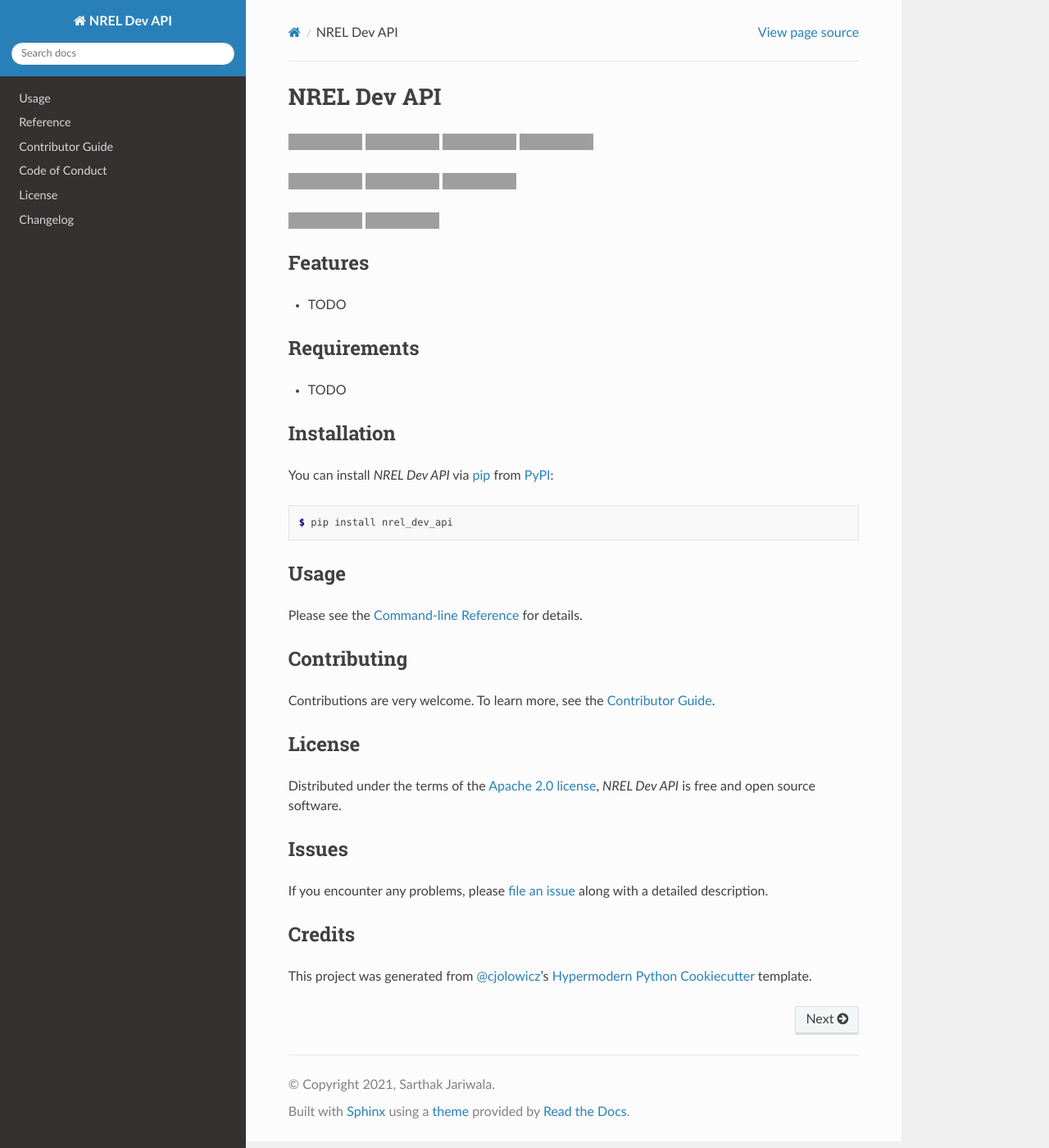
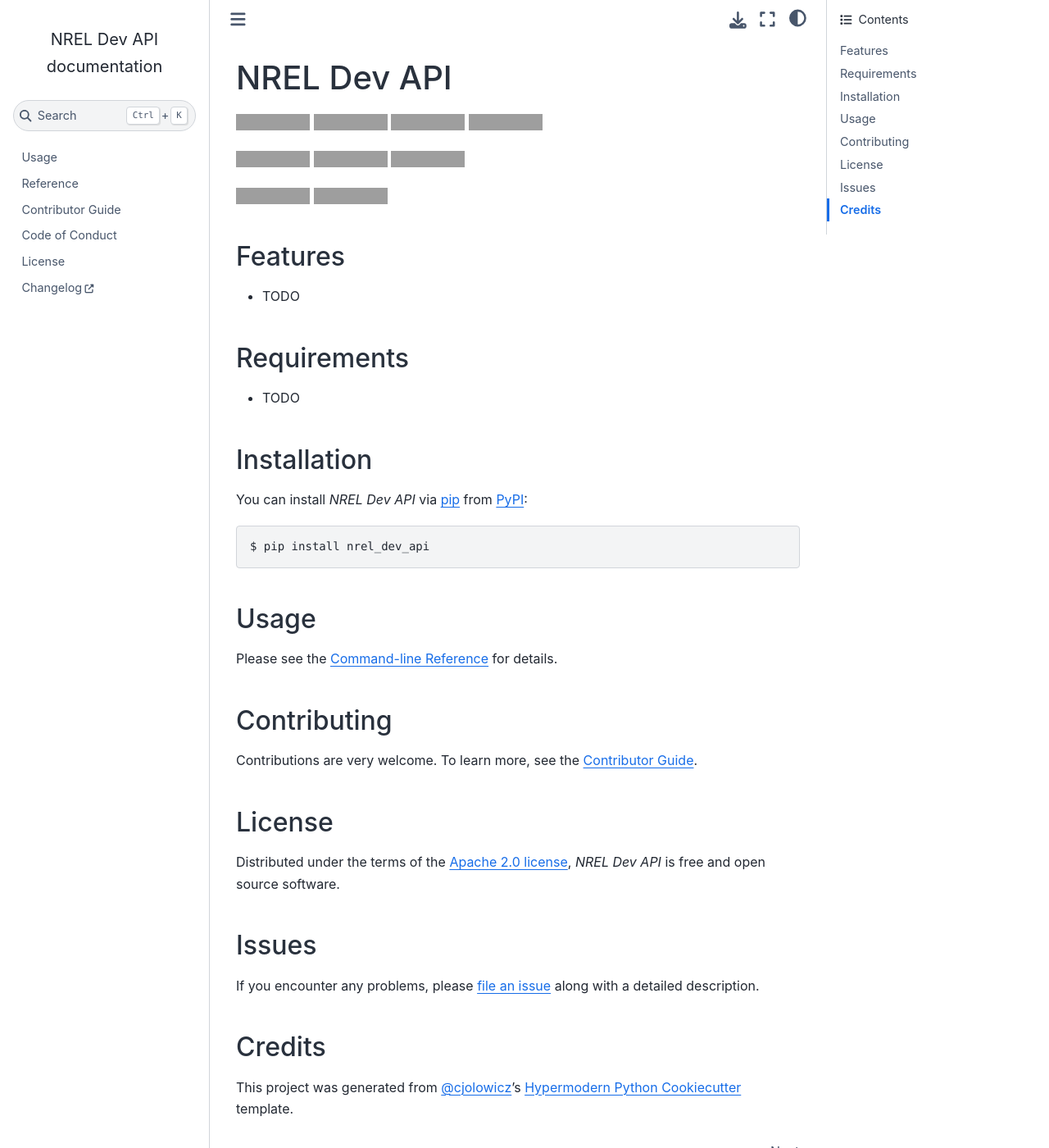
Before and after one commit to SarthakJariwala/nrel_dev_api, a Sphinx documentation site: the page built from docs/index.rst, in a window 1280 px wide and 1400 px high, cut to the strip 0-1400 px from the top of the window. Shown: the whole strip at 82% size. Built offline with Sphinx 7.4.7 and the Sphinx Book theme 1.1.4, drawn with Linux system fonts in a browser that asks for light colours; some of the changed text lies outside the part shown; grey boxes are pictures that could not be loaded.

Commit message:
sphinx-book-theme & docs building

```diff
--- a/docs/conf.py
+++ b/docs/conf.py
@@ -4,12 +4,10 @@
 
 project = "NREL Dev API"
 author = "Sarthak Jariwala"
-copyright = f"{datetime.now().year}, {author}"
+copyright = f"2020 - {datetime.now().year}, {author}"
 extensions = [
     "sphinx.ext.autodoc",
     "sphinx.ext.napoleon",
-    "sphinx_click",
-    "sphinx_rtd_theme",
 ]
 autodoc_typehints = "description"
-html_theme = "sphinx_rtd_theme"
+html_theme = "sphinx_book_theme"
--- a/docs/reference.rst
+++ b/docs/reference.rst
@@ -6,8 +6,8 @@
     :backlinks: none
 
 
-nrel_dev_api.__main__
+nrel_dev_api.solar
 ---------------------
 
-.. automodule:: nrel_dev_api.__main__
+.. automodule:: nrel_dev_api.solar
    :members:
--- a/docs/requirements.txt
+++ b/docs/requirements.txt
@@ -1,3 +1,2 @@
-sphinx==4.1.1
-sphinx-click==3.0.1
-sphinx-rtd-theme==0.5.2
+sphinx==3.5.4
+sphinx_book_theme==0.1.1
--- a/noxfile.py
+++ b/noxfile.py
@@ -20,7 +20,7 @@
 
 
 package = "nrel_dev_api"
-python_versions = ["3.9", "3.8", "3.7", "3.6"]
+python_versions = ["3.9", "3.8", "3.7"]
 nox.needs_version = ">= 2021.6.6"
 nox.options.sessions = (
     "pre-commit",
@@ -172,7 +172,7 @@
     """Build the documentation."""
     args = session.posargs or ["docs", "docs/_build"]
     session.install(".")
-    session.install("sphinx", "sphinx-click", "sphinx-rtd-theme")
+    session.install("sphinx", "sphinx-book-theme")
 
     build_dir = Path("docs", "_build")
     if build_dir.exists():
@@ -186,7 +186,7 @@
     """Build and serve the documentation with live reloading on file changes."""
     args = session.posargs or ["--open-browser", "docs", "docs/_build"]
     session.install(".")
-    session.install("sphinx", "sphinx-autobuild", "sphinx-click", "sphinx-rtd-theme")
+    session.install("sphinx", "sphinx-autobuild", "sphinx-book-theme")
 
     build_dir = Path("docs", "_build")
     if build_dir.exists():
--- a/pyproject.toml
+++ b/pyproject.toml
@@ -31,7 +31,6 @@
 mypy = "^0.910"
 typeguard = "^2.12.1"
 xdoctest = {extras = ["colors"], version = "^0.15.5"}
-sphinx = "^4.1.1"
 sphinx-autobuild = "^2021.3.14"
 pre-commit = "^2.13.0"
 flake8 = "^3.9.2"
@@ -49,6 +48,8 @@
 Pygments = "^2.9.0"
 nox = "^2021.6.12"
 nox-poetry = "^0.8.6"
+Sphinx = "^3"
+sphinx-book-theme = "^0.1.1"
 
 [tool.poetry.scripts]
 nrel_dev_api = "nrel_dev_api.__main__:main"
```
Also changed, not shown: 1 other file.
